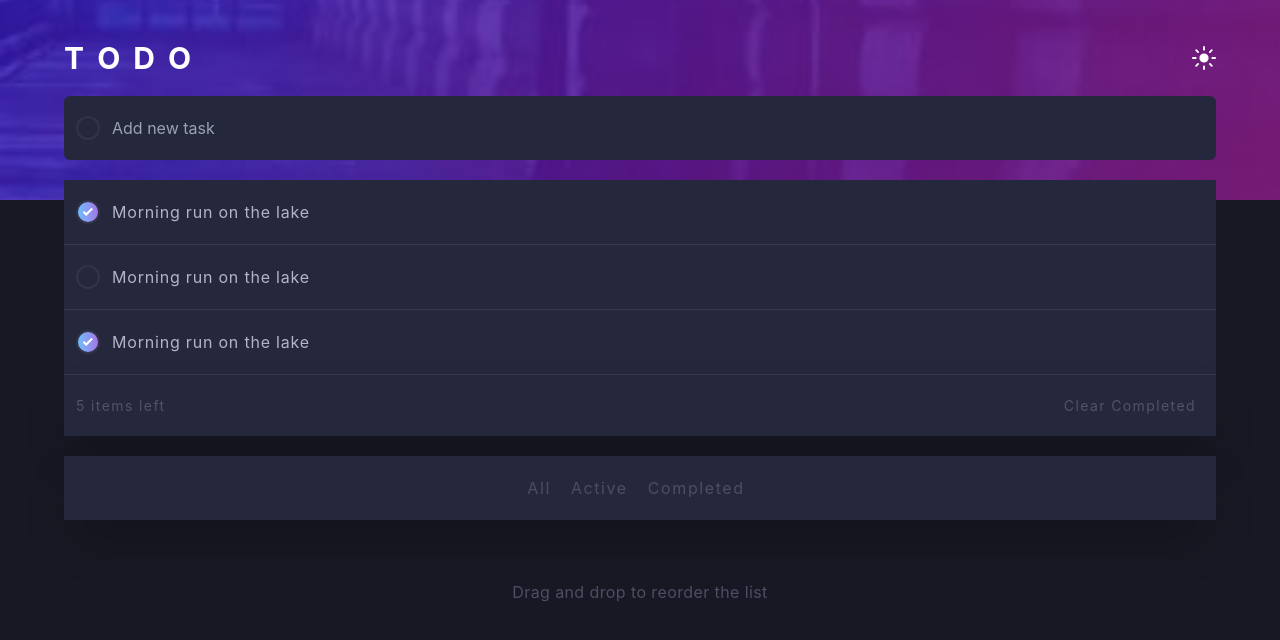
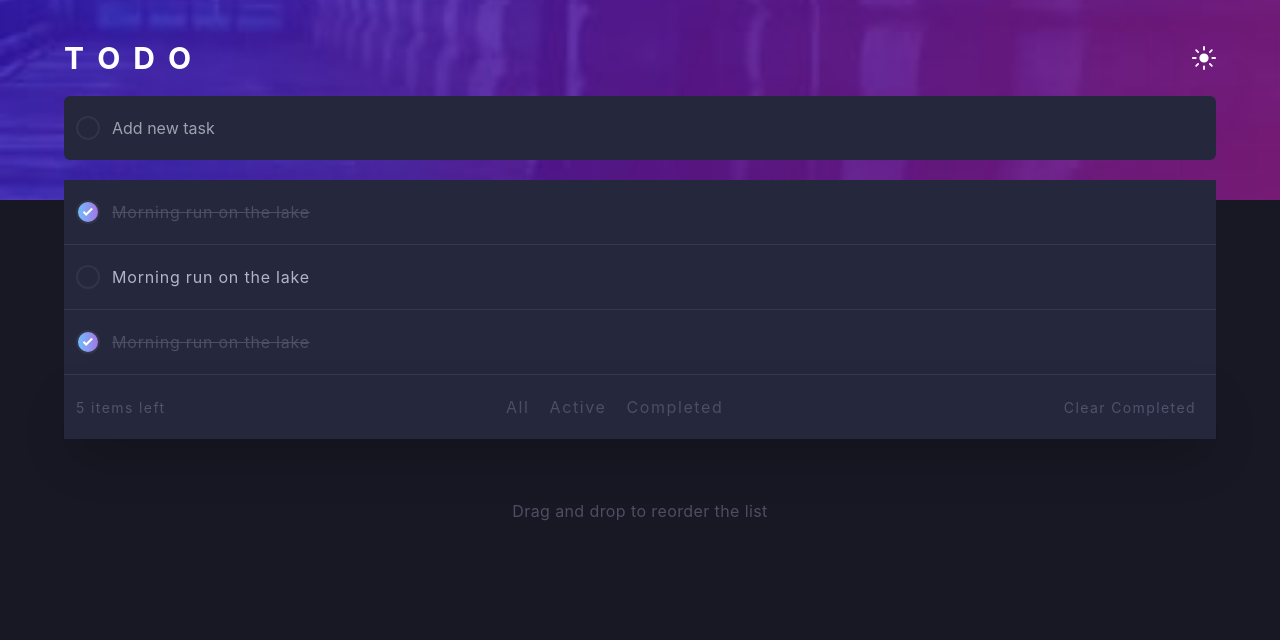
Before and after one commit to mitkokazakov/Todo-App, a React (Create React App) app in the folder todo-app/: page / in a window 1280 px wide. Shown: the top 640 px of the page. Built offline with nearby package versions, Linux system fonts and the light colour scheme.

Commit message:
Add cross line when certain task is finished and display All button and Completed button is shown above when is mobile device

```diff
--- a/todo-app/src/SingleTask.jsx
+++ b/todo-app/src/SingleTask.jsx
@@ -22,7 +22,7 @@
                 <img className={`absolute top-[50%] left-[50%] translate-x-[-50%] translate-y-[-50%] ${checked ? 'opacity-100' : 'opacity-0'} duration-500`} src={check} alt="" />
             </div>
           </div>
-          <p className="w-full bg-transparent ml-3 tracking-wider"> Morning run on the lake</p>
+          <p className={`w-full bg-transparent ml-3 tracking-wider duration-500 ${checked ? 'line-through text-[#4c4e63]' : ''}`}> Morning run on the lake</p>
           <img className="pr-5 opacity-0 cursor-pointer group-hover:opacity-100 duration-500" src={cross} alt="" />
         </div>
   )
--- a/todo-app/src/TodoContainer.jsx
+++ b/todo-app/src/TodoContainer.jsx
@@ -5,7 +5,7 @@
 
 const TodoContainer = () => {
 
-    const [activeState, setActiveState] = useState();
+  const [activeState, setActiveState] = useState();
 
   return (
     <div className="w-[90%] mr-auto ml-auto text-white flex flex-col justify-center items-center gap-5 absolute top-10 right-0 left-0 ">
@@ -28,23 +28,29 @@
 
       <div className="w-full rounded- flex flex-col divide-y divide-[#36384d]">
 
-        <SingleTask isChecked={true}/>
-        <SingleTask isChecked={false}/>
-        <SingleTask isChecked={true}/>
+        <SingleTask isChecked={true} />
+        <SingleTask isChecked={false} />
+        <SingleTask isChecked={true} />
 
 
 
         <div className="w-full flex justify-between items-center bg-[#25273c] text-[#51526e] pt-5 pb-5 pl-3 pr-5 shadow-2xl">
           <p className=" tracking-widest text-[14px]">5 items left</p>
 
+          <div className=" hidden md:flex justify-center items-center gap-5 bg-[#25273c] text-[#4c4e63] ">
+            <p onClick={() => { setActiveState(0) }} className={`tracking-widest cursor-pointer text-[16px] hover:text-white ${activeState == 0 ? 'text-[#4d7ad2] hover:text-[#4d7ad2]' : null}`}>All</p>
+            <p onClick={() => { setActiveState(1) }} className={`tracking-widest cursor-pointer text-[16px] hover:text-white ${activeState == 1 ? 'text-[#4d7ad2] hover:text-[#4d7ad2]' : null}`}>Active</p>
+            <p onClick={() => { setActiveState(2) }} className={`tracking-widest cursor-pointer text-[16px] hover:text-white ${activeState == 2 ? 'text-[#4d7ad2] hover:text-[#4d7ad2]' : null}`}>Completed</p>
+          </div>
+
           <p className=" tracking-widest text-[14px] hover:text-white cursor-pointer">Clear Completed</p>
         </div>
       </div>
 
-      <div className="w-full flex justify-center items-center gap-5 bg-[#25273c] text-[#4c4e63] pt-5 pb-5 pl-3 pr-5 shadow-2xl">
-        <p onClick={() =>{setActiveState(0)}} className={`tracking-widest cursor-pointer text-[16px] hover:text-white ${activeState == 0 ? 'text-[#4d7ad2] hover:text-[#4d7ad2]' : null}`}>All</p>
-        <p onClick={() =>{setActiveState(1)}} className={`tracking-widest cursor-pointer text-[16px] hover:text-white ${activeState == 1 ? 'text-[#4d7ad2] hover:text-[#4d7ad2]' : null}`}>Active</p>
-        <p onClick={() =>{setActiveState(2)}} className={`tracking-widest cursor-pointer text-[16px] hover:text-white ${activeState == 2 ? 'text-[#4d7ad2] hover:text-[#4d7ad2]' : null}`}>Completed</p>
+      <div className=" md:hidden w-full flex justify-center items-center gap-5 bg-[#25273c] text-[#4c4e63] pt-5 pb-5 pl-3 pr-5 shadow-2xl">
+        <p onClick={() => { setActiveState(0) }} className={`tracking-widest cursor-pointer text-[16px] hover:text-white ${activeState == 0 ? 'text-[#4d7ad2] hover:text-[#4d7ad2]' : null}`}>All</p>
+        <p onClick={() => { setActiveState(1) }} className={`tracking-widest cursor-pointer text-[16px] hover:text-white ${activeState == 1 ? 'text-[#4d7ad2] hover:text-[#4d7ad2]' : null}`}>Active</p>
+        <p onClick={() => { setActiveState(2) }} className={`tracking-widest cursor-pointer text-[16px] hover:text-white ${activeState == 2 ? 'text-[#4d7ad2] hover:text-[#4d7ad2]' : null}`}>Completed</p>
       </div>
 
       <p className="text-[#4c4e63] mt-10 tracking-wide">Drag and drop to reorder the list</p>
```
